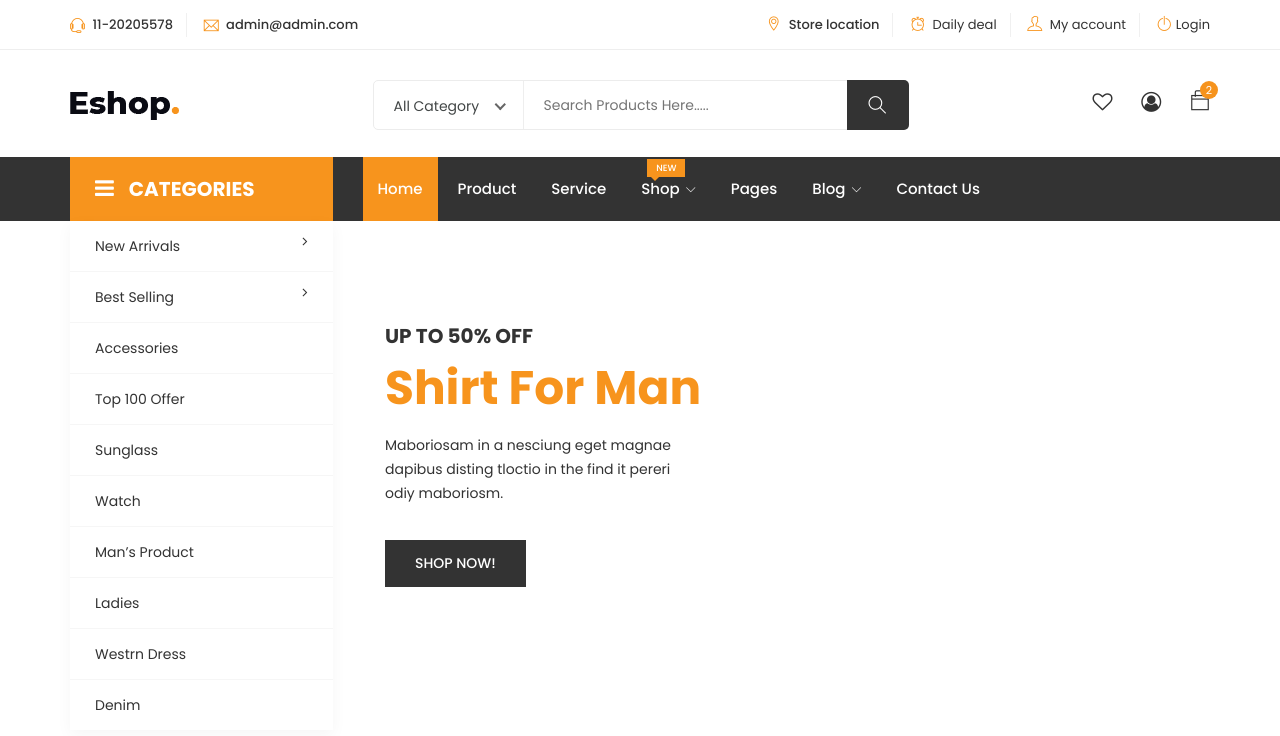
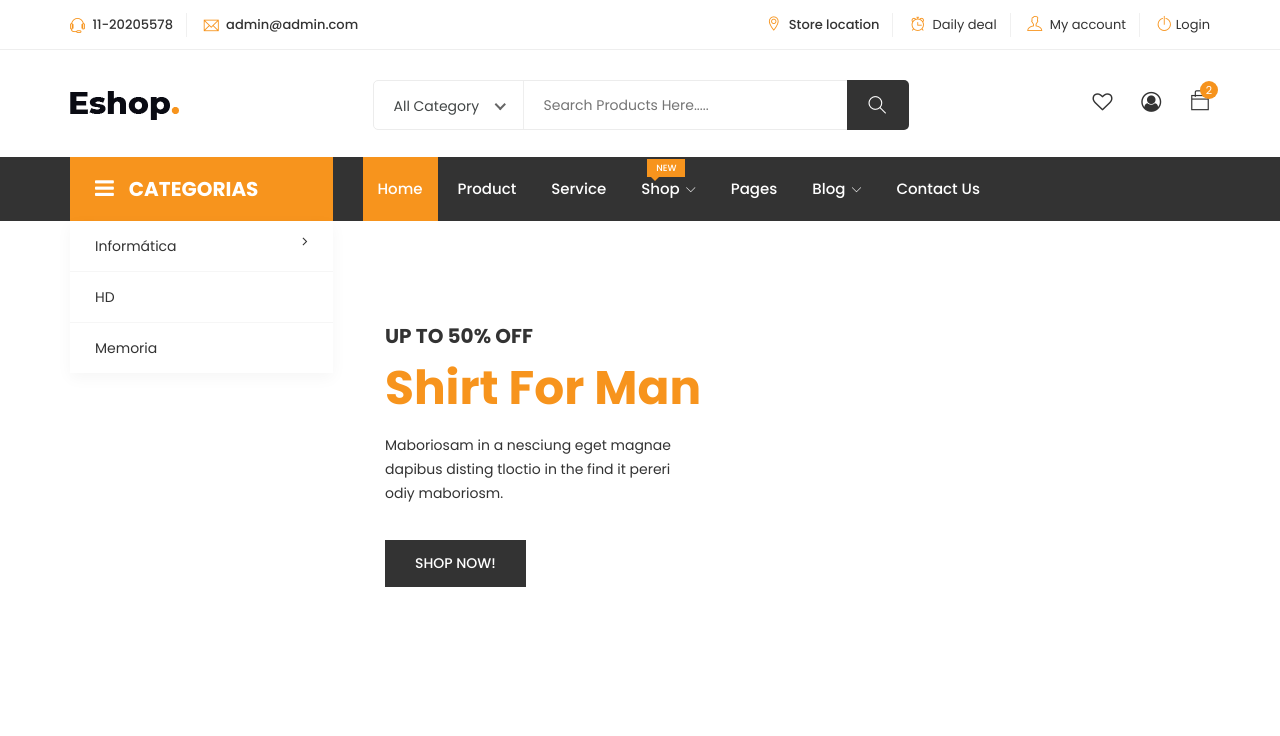
Before and after one commit to rafinhaa/eshop, a CodeIgniter app: page /loja-web/ in a window 1280 px wide. Shown: the top 736 px of the page. Run offline with CodeIgniter, Linux system fonts and the light colour scheme; data comes from the database, SQL or seed files in the repository; some libraries are stand-ins or nearby versions.

Commit message:
5. Criando o layout parte 5 ..

```diff
--- a/application/controllers/Loja.php
+++ b/application/controllers/Loja.php
@@ -6,11 +6,26 @@ class Loja	extends CI_Controller {
 	public function __construct(){
 		parent::__construct();
 		$this->load->model('config_model');
+		$this->load->model('loja_model');
 	}
 
 	public function index()
 	{
 		$data['dados']= $this->config_model->getConfig();
+		$data['categorias']= $this->loja_model->getCategorias();
+
+		//$sub_cat = $this->loja_model->getSubCategoria(29);
+		//echo '<pre>';
+		foreach ($data['categorias'] as $c){
+			$sub_cat = $this->loja_model->getSubCategoria($c->id);
+			if ( $sub_cat ) {
+				foreach ($sub_cat as $sub) {
+					//echo $sub->nome;
+				}
+			}
+		}
+
+		//print_r($sub_cat);
 		$this->load->view('loja/template/index', $data);
 	}
 
--- /dev/null
+++ b/application/models/Loja_model.php
@@ -0,0 +1,16 @@
+<?php
+defined('BASEPATH') OR exit('No direct script access allowed');
+
+class Loja_model extends CI_Model
+{
+	public function getCategorias(){
+		$this->db->where('ativo',1);
+		return $this->db->get('categorias')->result();
+	}
+	public function getSubCategoria($id_categoriapai=NULL){
+		$this->db->where(['ativo' => 1, 'id_categoriapai' => $id_categoriapai]);
+		return $this->db->get('categorias')->result();
+	}
+}
+
+/* End of file .php */
--- a/application/views/loja/template/index.php
+++ b/application/views/loja/template/index.php
@@ -184,69 +184,23 @@
 					<div class="row">
 						<div class="col-lg-3">
 							<div class="all-category">
-								<h3 class="cat-heading"><i class="fa fa-bars" aria-hidden="true"></i>CATEGORIES</h3>
+								<h3 class="cat-heading"><i class="fa fa-bars" aria-hidden="true"></i>CATEGORIAS</h3>
 								<ul class="main-category">
-									<li><a href="#">New Arrivals <i class="fa fa-angle-right" aria-hidden="true"></i></a>
-										<ul class="sub-category">
-											<li><a href="#">accessories</a></li>
-											<li><a href="#">best selling</a></li>
-											<li><a href="#">top 100 offer</a></li>
-											<li><a href="#">sunglass</a></li>
-											<li><a href="#">watch</a></li>
-											<li><a href="#">man’s product</a></li>
-											<li><a href="#">ladies</a></li>
-											<li><a href="#">westrn dress</a></li>
-											<li><a href="#">denim </a></li>
-										</ul>
-									</li>
-									<li class="main-mega"><a href="#">best selling <i class="fa fa-angle-right" aria-hidden="true"></i></a>
-										<ul class="mega-menu">
-											<li class="single-menu">
-												<a href="#" class="title-link">Shop Kid's</a>
-												<div class="image">
-													<img src="https://via.placeholder.com/225x155" alt="#">
-												</div>
-												<div class="inner-link">
-													<a href="#">Kids Toys</a>
-													<a href="#">Kids Travel Car</a>
-													<a href="#">Kids Color Shape</a>
-													<a href="#">Kids Tent</a>
-												</div>
+									<?php foreach ($categorias as $c) { ?>
+										<?php if ( is_null($c->id_categoriapai) ) { ?>
+											<?php $sub_cat = $this->loja_model->getSubCategoria($c->id)?>
+											<li><a href="<?= base_url('categoria/' . $c->meta_link) ?>"><?= $c->nome ?> <i class="fa fa-angle-right" aria-hidden="true"></i></a>
+												<?php if ( $sub_cat ) { ?>
+													<ul class="sub-category">
+													<?php foreach ($sub_cat as $sub) { ?>
+														<li><a href="<?= base_url('categoria/' . $sub->meta_link) ?>"><?=$sub->nome?></a></li>
+													<?php } ?>
+													</ul>
+												<?php }  ?>
 											</li>
-											<li class="single-menu">
-												<a href="#" class="title-link">Shop Men's</a>
-												<div class="image">
-													<img src="https://via.placeholder.com/225x155" alt="#">
-												</div>
-												<div class="inner-link">
-													<a href="#">Watch</a>
-													<a href="#">T-shirt</a>
-													<a href="#">Hoodies</a>
-													<a href="#">Formal Pant</a>
-												</div>
-											</li>
-											<li class="single-menu">
-												<a href="#" class="title-link">Shop Women's</a>
-												<div class="image">
-													<img src="https://via.placeholder.com/225x155" alt="#">
-												</div>
-												<div class="inner-link">
-													<a href="#">Ladies Shirt</a>
-													<a href="#">Ladies Frog</a>
-													<a href="#">Ladies Sun Glass</a>
-													<a href="#">Ladies Watch</a>
-												</div>
-											</li>
-										</ul>
-									</li>
-									<li><a href="#">accessories</a></li>
-									<li><a href="#">top 100 offer</a></li>
-									<li><a href="#">sunglass</a></li>
-									<li><a href="#">watch</a></li>
-									<li><a href="#">man’s product</a></li>
-									<li><a href="#">ladies</a></li>
-									<li><a href="#">westrn dress</a></li>
-									<li><a href="#">denim </a></li>
+									<?php }else{ ?>
+										<li><a href="<?= base_url('categoria/' . $c->meta_link) ?>"><?= $c->nome ?></a></li>
+									<?php } } ?>
 								</ul>
 							</div>
 						</div>
```
